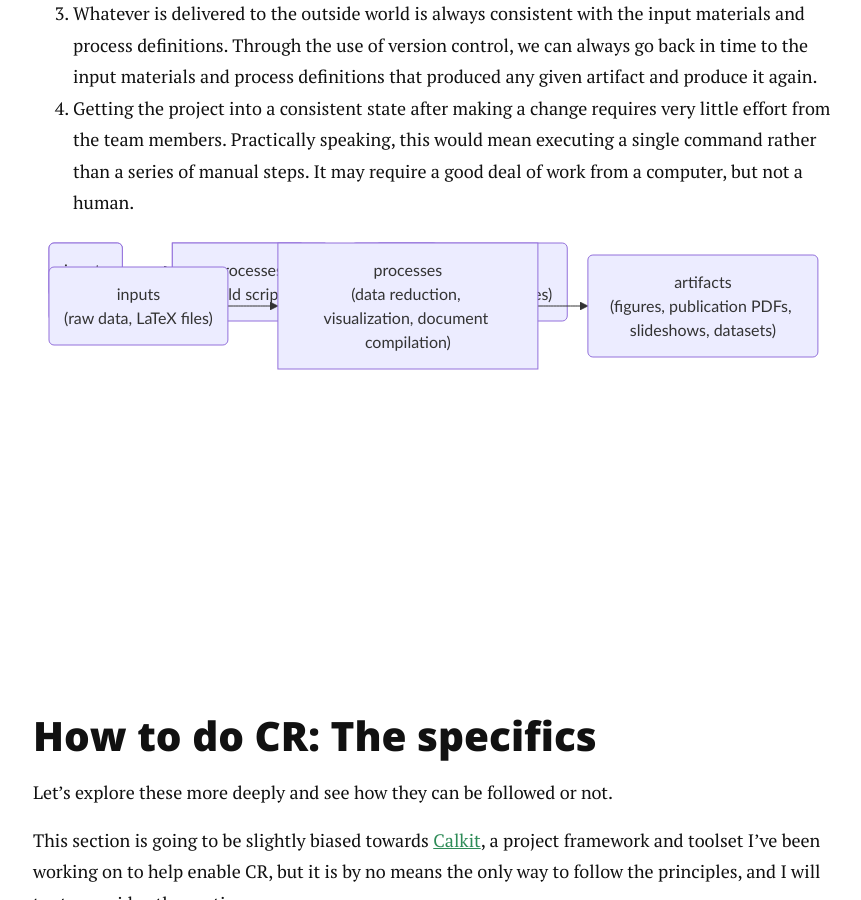
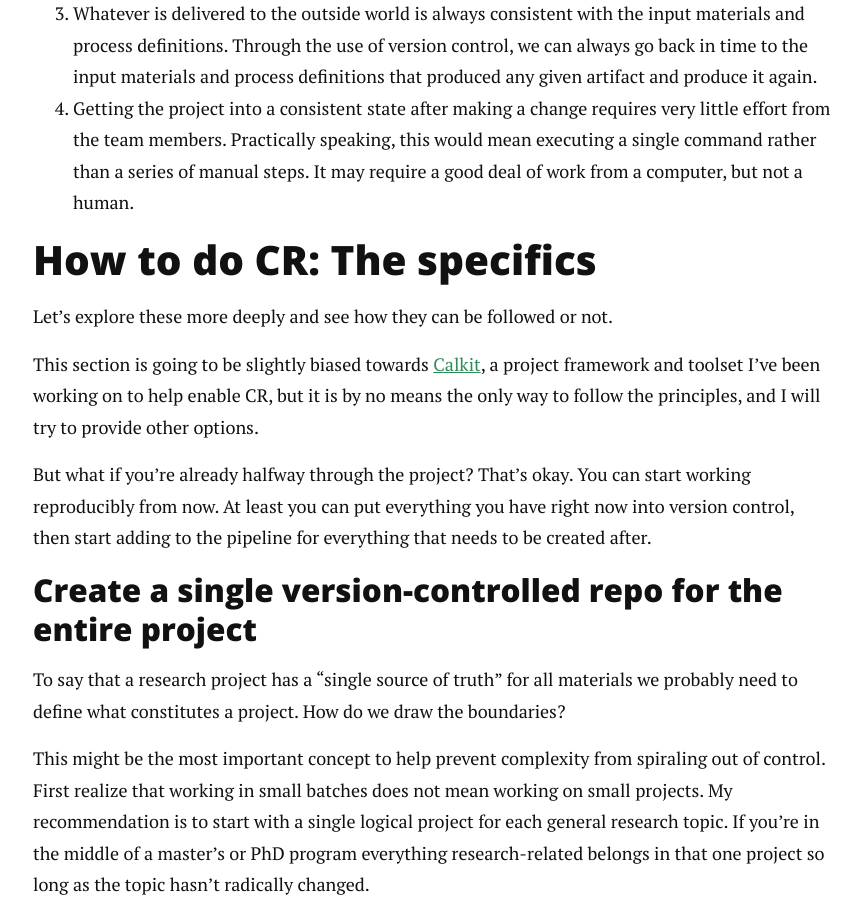
Before and after one commit to petebachant/petebachant.github.io, a Jekyll site: the page built from _posts/2025-02-28-continuous-reproducibility.md, in a window 1280 px wide and 900 px high, scrolled down 3255 px. Shown: the whole window, without its empty margins (207-1068 px from the left). Built offline with Jekyll 4.4.1, drawn with Linux system fonts in a browser that asks for light colours; nearby versions of some CDN libraries; comment, search, counter and statistics services are not loaded.

Commit message:
Remove mermaid diagrams

````diff
--- a/_posts/2025-02-28-continuous-reproducibility.md
+++ b/_posts/2025-02-28-continuous-reproducibility.md
@@ -161,25 +161,6 @@ We can extract a few core principles from the CI/CD processes defined above:
    Practically speaking, this would mean executing a single command
    rather than a series of manual steps.
    It may require a good deal of work from a computer, but not a human.
-
-```mermaid
-flowchart LR
-    A(inputs) --> B[processes]
-    B --> C(artifacts)
-```
-
-```mermaid
-flowchart LR
-    A("inputs<br>(code)") --> B["processes<br>(build scripts)"]
-    B --> C("artifacts<br>(executables, packages)")
-```
-
-```mermaid
-flowchart LR
-    A("inputs<br>(raw data, LaTeX files)")
-    --> B["processes<br>(data reduction, visualization, document compilation)"]
-    B --> C("artifacts<br>(figures, publication PDFs, slideshows, datasets)")
-```
 
 ## How to do CR: The specifics
 
````
